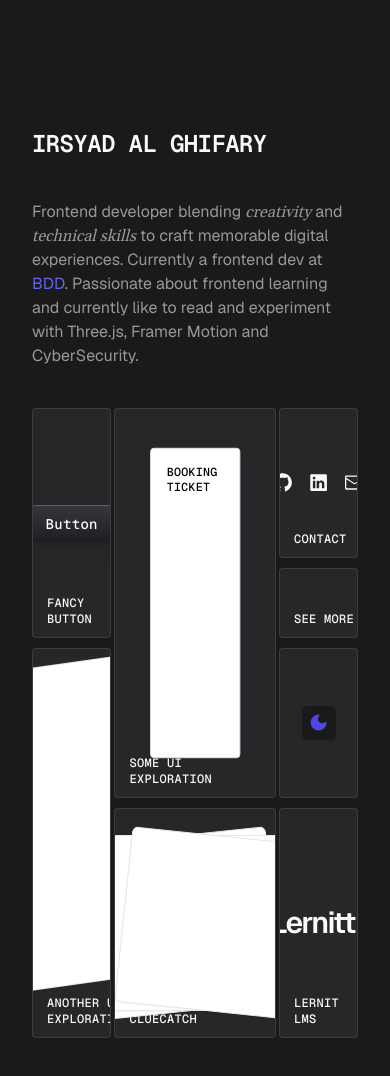
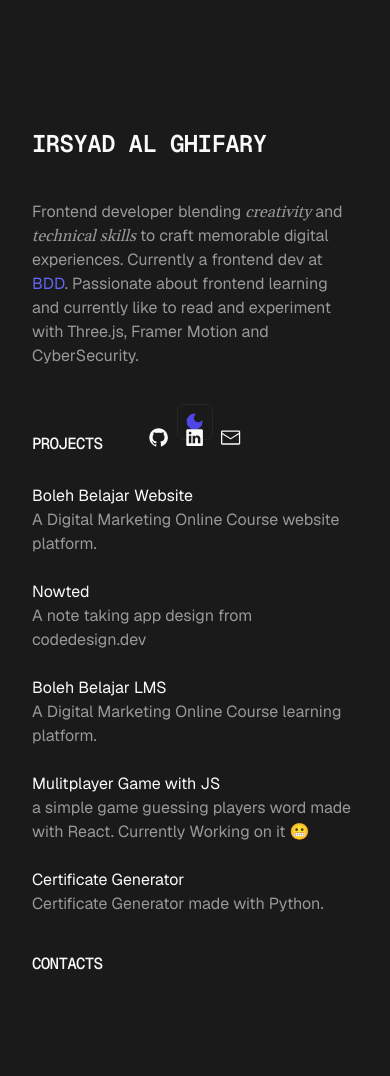
Before and after one commit to irsyaddd/portofolio, a Next.js app: page / in a window 390 px wide. Shown: the top 1076 px of the page. Built offline with nearby package versions, Linux system fonts and the light colour scheme.

Commit message:
Update page.tsx
revert

```diff
--- a/src/app/page.tsx
+++ b/src/app/page.tsx
@@ -1,11 +1,116 @@
-import Introduction from "@/components/introduction";
-import ProjectsGrid from "@/components/projects-grid";
+import Contacts from "@/components/contacts";
+import { ThemeToggle } from "@/components/theme-toogle";
+import { cn } from "@/lib/utils";
+import Link from "next/link";
+
+type Project = {
+  title: string;
+  desc: string;
+  url: string;
+};
+
+const projects: Project[] = [
+  {
+    title: "Boleh Belajar Website",
+    desc: "A Digital Marketing Online Course website platform.",
+    url: "https://bolehbelajar.com",
+  },
+  {
+    title: "Nowted",
+    desc: "A note taking app design from codedesign.dev",
+    url: "#",
+  },
+  {
+    title: "Boleh Belajar LMS",
+    desc: "A Digital Marketing Online Course learning platform.",
+    url: "#",
+  },
+  {
+    title: "Mulitplayer Game with JS",
+    desc: "a simple game guessing players word made with React. Currently Working on it 😬",
+    url: "#",
+  },
+  {
+    title: "Certificate Generator",
+    desc: "Certificate Generator made with Python.",
+    url: "#",
+  },
+];
 
 export default async function IndexPage() {
   return (
     <div className="container max-w-6xl">
-      <Introduction />
-      <ProjectsGrid />
+      <Header className="flex flex-col">
+        <div className="flex justify-between items-center">
+          <h1 className="font-semibold font-mono uppercase md:text-3xl text-2xl tracking-tight">
+            Irsyad Al Ghifary
+          </h1>
+          <ThemeToggle />
+        </div>
+        <div className="dark:text-paragraph-dark text-paragraph-light my-10 md:w-1/2 text-balance">
+          <p>
+            Frontend developer blending{" "}
+            <span className="font-artsy italic">creativity</span> and{" "}
+            <span className="font-artsy italic">technical skills</span> to craft
+            memorable digital experiences. Currently a frontend dev at{" "}
+            <a
+              target="_blank"
+              href="https://bolehdicoba.com/"
+              className="text-indigo-600 dark:text-indigo-500 hover:underline"
+            >
+              BDD
+            </a>
+            . Passionate about frontend learning and currently like to read and
+            experiment with Three.js, Framer Motion and CyberSecurity.
+          </p>
+        </div>
+      </Header>
+      <div className="my-6">
+        <h4 className="uppercase tracking-tighter font-medium font-mono">
+          Projects
+        </h4>
+        <ul className="my-4 w-fit max-w-[26rem] space-y-1">
+          {projects.map((project, index) => (
+            <Link key={index} target="_blank" href={project.url}>
+              <li
+                className={cn(
+                  "group hover:bg-gray-100/80 dark:hover:bg-zinc-800 p-3 -mx-3 rounded-md",
+                  project.url !== "#" ? "cursor-pointer" : "cursor-default"
+                )}
+              >
+                <p
+                  className={cn(
+                    project.url !== "#"
+                      ? "group-hover:underline"
+                      : "group-hover:no-underline"
+                  )}
+                >
+                  {project.title}
+                </p>
+                <p className="text-paragraph-light dark:text-paragraph-dark">
+                  {project.desc}
+                </p>
+              </li>
+            </Link>
+          ))}
+        </ul>
+      </div>
+      <h4 className="uppercase tracking-tighter font-medium font-mono">
+        CONTACTS
+      </h4>
+      <Contacts className="my-4" />
     </div>
   );
 }
+
+function Header({
+  children,
+  className,
+  ...props
+}: React.HTMLAttributes<HTMLDivElement>) {
+  return (
+    <section {...props} className={className}>
+      {children}
+    </section>
+  );
+}
```
